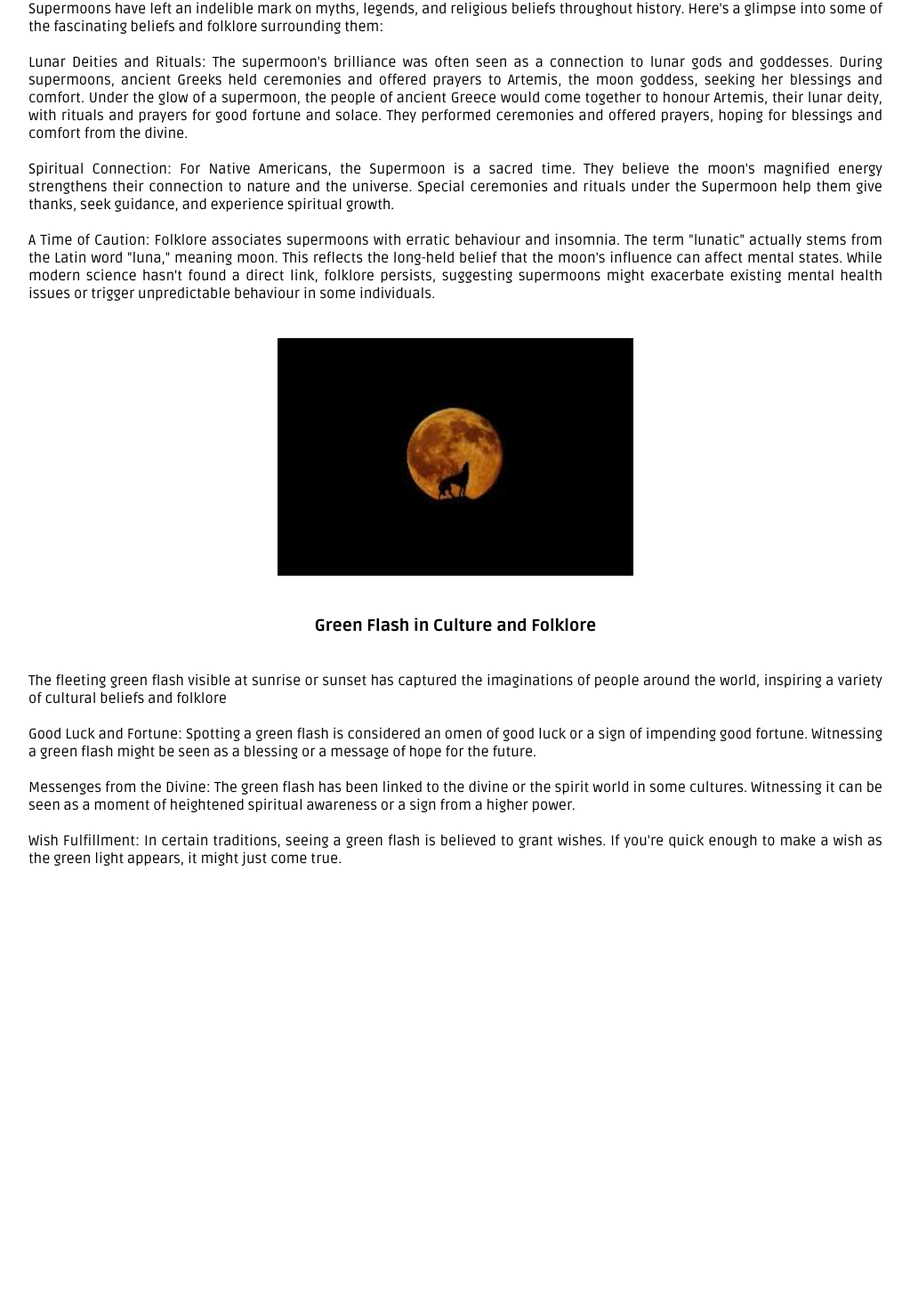
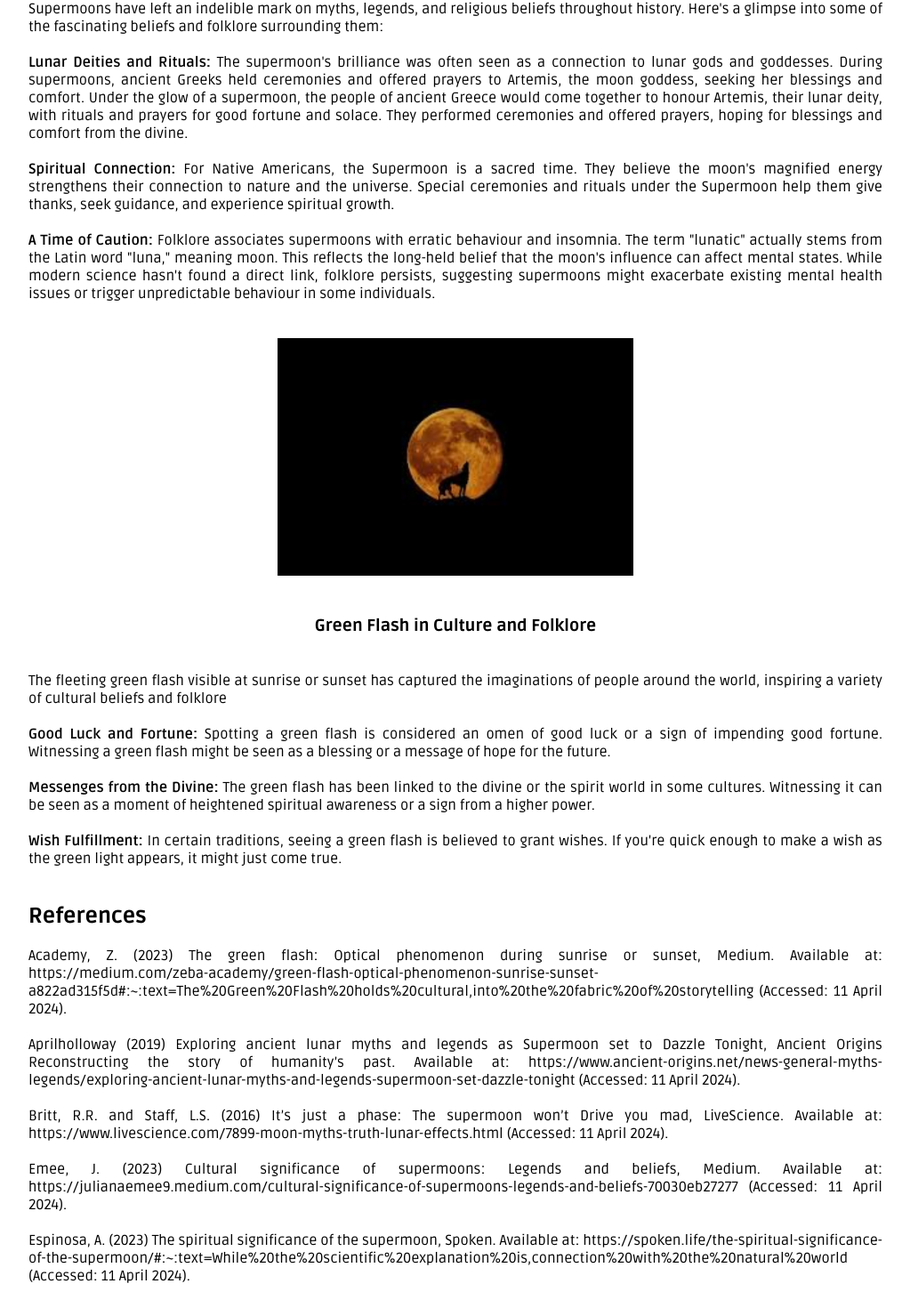
Before and after one commit to amandamcg1/apod, a React (Create React App) app: page /folklore in a window 1280 px wide. Shown: the part 530-2000 px from the top of the page at 89% size, without its empty margins (128-1151 px from the left). Before the commit the page ends 1505 px from the top, so only its background shows below. Built offline with nearby package versions, Linux system fonts and the light colour scheme; the HTML template or start-up script is replaced by a standard one; a web font is replaced by a local one.

Commit message:
add references

```diff
--- a/src/components/Folklore.js
+++ b/src/components/Folklore.js
@@ -32,11 +32,11 @@ function Folklore() {
             Supermoons have left an indelible mark on myths, legends, and religious beliefs throughout history. Here's a glimpse into some of the fascinating beliefs and folklore surrounding them:
             <br/>
             <br/>
-            Lunar Deities and Rituals: The supermoon's brilliance was often seen as a connection to lunar gods and goddesses. During supermoons, ancient Greeks held ceremonies and offered prayers to Artemis, the moon goddess, seeking her blessings and comfort. Under the glow of a supermoon, the people of ancient Greece would come together to honour Artemis, their lunar deity, with rituals and prayers for good fortune and solace. They performed ceremonies and offered prayers, hoping for blessings and comfort from the divine.
+            <b>Lunar Deities and Rituals:</b> The supermoon's brilliance was often seen as a connection to lunar gods and goddesses. During supermoons, ancient Greeks held ceremonies and offered prayers to Artemis, the moon goddess, seeking her blessings and comfort. Under the glow of a supermoon, the people of ancient Greece would come together to honour Artemis, their lunar deity, with rituals and prayers for good fortune and solace. They performed ceremonies and offered prayers, hoping for blessings and comfort from the divine.
             <br/><br/>
-            Spiritual Connection: For Native Americans, the Supermoon is a sacred time. They believe the moon's magnified energy strengthens their connection to nature and the universe. Special ceremonies and rituals under the Supermoon help them give thanks, seek guidance, and experience spiritual growth.
+            <b>Spiritual Connection:</b> For Native Americans, the Supermoon is a sacred time. They believe the moon's magnified energy strengthens their connection to nature and the universe. Special ceremonies and rituals under the Supermoon help them give thanks, seek guidance, and experience spiritual growth.
             <br/><br/>
-            A Time of Caution: Folklore associates supermoons with erratic behaviour and insomnia. The term "lunatic" actually stems from the Latin word "luna," meaning moon. This reflects the long-held belief that the moon's influence can affect mental states. While modern science hasn't found a direct link, folklore persists, suggesting supermoons might exacerbate existing mental health issues or trigger unpredictable behaviour in some individuals.
+            <b>A Time of Caution:</b> Folklore associates supermoons with erratic behaviour and insomnia. The term "lunatic" actually stems from the Latin word "luna," meaning moon. This reflects the long-held belief that the moon's influence can affect mental states. While modern science hasn't found a direct link, folklore persists, suggesting supermoons might exacerbate existing mental health issues or trigger unpredictable behaviour in some individuals.
           </div>
         </div>
 
@@ -50,12 +50,25 @@ function Folklore() {
           The fleeting green flash visible at sunrise or sunset has captured the imaginations of people around the world, inspiring a variety of cultural beliefs and folklore
             <br/>
             <br/>
-            Good Luck and Fortune: Spotting a green flash is considered an omen of good luck or a sign of impending good fortune.  Witnessing a green flash might be seen as a blessing or a message of hope for the future.
+            <b>Good Luck and Fortune:</b> Spotting a green flash is considered an omen of good luck or a sign of impending good fortune.  Witnessing a green flash might be seen as a blessing or a message of hope for the future.
             <br/><br/>
-            Messenges from the Divine: The green flash has been linked to the divine or the spirit world in some cultures. Witnessing it can be seen as a moment of heightened spiritual awareness or a sign from a higher power.
+            <b>Messenges from the Divine:</b> The green flash has been linked to the divine or the spirit world in some cultures. Witnessing it can be seen as a moment of heightened spiritual awareness or a sign from a higher power.
             <br/><br/>
-            Wish Fulfillment: In certain traditions, seeing a green flash is believed to grant wishes. If you're quick enough to make a wish as the green light appears, it might just come true.
+            <b>Wish Fulfillment:</b> In certain traditions, seeing a green flash is believed to grant wishes. If you're quick enough to make a wish as the green light appears, it might just come true.
           </div>
+        </div>
+
+        <div className='endreferences' style={{ paddingBottom: '60px'}}>
+        <div className='supermoon-heading' style={{paddingTop: '40px'}}>References</div>
+          Academy, Z. (2023) The green flash: Optical phenomenon during sunrise or sunset, Medium. Available at: https://medium.com/zeba-academy/green-flash-optical-phenomenon-sunrise-sunset-a822ad315f5d#:~:text=The%20Green%20Flash%20holds%20cultural,into%20the%20fabric%20of%20storytelling (Accessed: 11 April 2024).
+          <br/><br/>
+          Aprilholloway (2019) Exploring ancient lunar myths and legends as Supermoon set to Dazzle Tonight, Ancient Origins Reconstructing the story of humanity’s past. Available at: https://www.ancient-origins.net/news-general-myths-legends/exploring-ancient-lunar-myths-and-legends-supermoon-set-dazzle-tonight (Accessed: 11 April 2024).
+          <br/><br/>
+          Britt, R.R. and Staff, L.S. (2016) It’s just a phase: The supermoon won’t Drive you mad, LiveScience. Available at: https://www.livescience.com/7899-moon-myths-truth-lunar-effects.html (Accessed: 11 April 2024).
+          <br/><br/>
+          Emee, J. (2023) Cultural significance of supermoons: Legends and beliefs, Medium. Available at: https://julianaemee9.medium.com/cultural-significance-of-supermoons-legends-and-beliefs-70030eb27277 (Accessed: 11 April 2024).
+          <br/><br/>
+          Espinosa, A. (2023) The spiritual significance of the supermoon, Spoken. Available at: https://spoken.life/the-spiritual-significance-of-the-supermoon/#:~:text=While%20the%20scientific%20explanation%20is,connection%20with%20the%20natural%20world (Accessed: 11 April 2024).
         </div>
 
       </div>
--- a/src/components/Greenflash.js
+++ b/src/components/Greenflash.js
@@ -173,6 +173,19 @@ function Greenflash() {
             <div className='greenflash-otherplanets-img'><img src={jupiter} alt='Jupiter and Moons' width='100%' /></div>
           </div>
         </div>
+        <div className='endreferences' style={{ paddingBottom: '60px'}}>
+        <div className='supermoon-heading' style={{paddingTop: '40px'}}>References</div>
+        Borowski, S. (2012) Catching the elusive ‘green flash’, American Association for the Advancement of Science (AAAS). Available at: https://www.aaas.org/catching-elusive-green-flash (Accessed: 11 April 2024).
+        <br/><br/>
+        Editors of EarthSky (2023) What’s a green flash and how can I see one?, EarthSky. Available at: https://earthsky.org/earth/can-i-see-a-green-flash/ (Accessed: 11 April 2024).
+        <br/><br/>
+        Green, T. (2023) Eerie green flash: Unusual lightning observed on Jupiter, Weather & Radar. Available at: https://www.weatherandradar.co.uk/weather-news/eerie-green-flash-unusual-lightning-observed-on-jupiter--1a39f554-b823-4b44-bc87-71f3ced33d9d (Accessed: 11 April 2024).
+        <br/><br/>
+        Helmenstine, A. (2023) The green flash and how to see it, Science Notes and Projects. Available at: https://sciencenotes.org/the-green-flash-and-how-to-see-it/ (Accessed: 11 April 2024).
+        <br/><br/>
+        Lawrence, P. (2020) The green flash of venus: What it is and how to see it, BBC Sky at Night Magazine. Available at: https://www.skyatnightmagazine.com/advice/skills/green-flash-venus-what-is-how-see (Accessed: 11 April 2024).
+        </div>
+
 
       </div>
     </div>
--- a/src/components/Supermoon.js
+++ b/src/components/Supermoon.js
@@ -284,6 +284,14 @@ In contrast, a full supermoon coincides with the Moon's full phase, making it ap
             })}
           </VerticalTimeline>
         </div>
+        <div className='endreferences' style={{ paddingBottom: '60px'}}>
+        <div className='supermoon-heading' style={{paddingTop: '40px'}}>References</div>
+        Curran, M. (2024) 1st of 5 new supermoons in a row starting today, EarthSky. Available at: https://earthsky.org/astronomy-essentials/new-supermoons-in-a-row/ (Accessed: 11 April 2024).
+        <br/><br/>
+        Espenak, F. (2022) New Moon at Perigee (New Supermoon): 2001 to 2100, New Moon at perigee (new Supermoon): 2001 to 2100. Available at: http://astropixels.com/ephemeris/moon/newperigee2001.html?fbclid=IwAR2W_6fmFyOipzc49P5_ESB25Bx0JNDJ82fCjTPxJdrDYLWrL3hJrok-tMM (Accessed: 11 April 2024).
+        <br/><br/>
+        Osterloff, E. and Hendry, L. (2024) What is a supermoon?, Natural History Museum. Available at: https://www.nhm.ac.uk/discover/what-is-a-supermoon.html#:~:text=When%20a%20full%20Moon%20occurs,an%20easy%20explanation%20for%20it (Accessed: 11 April 2024).
+        </div>
       </div>
     </div>
   );
```
